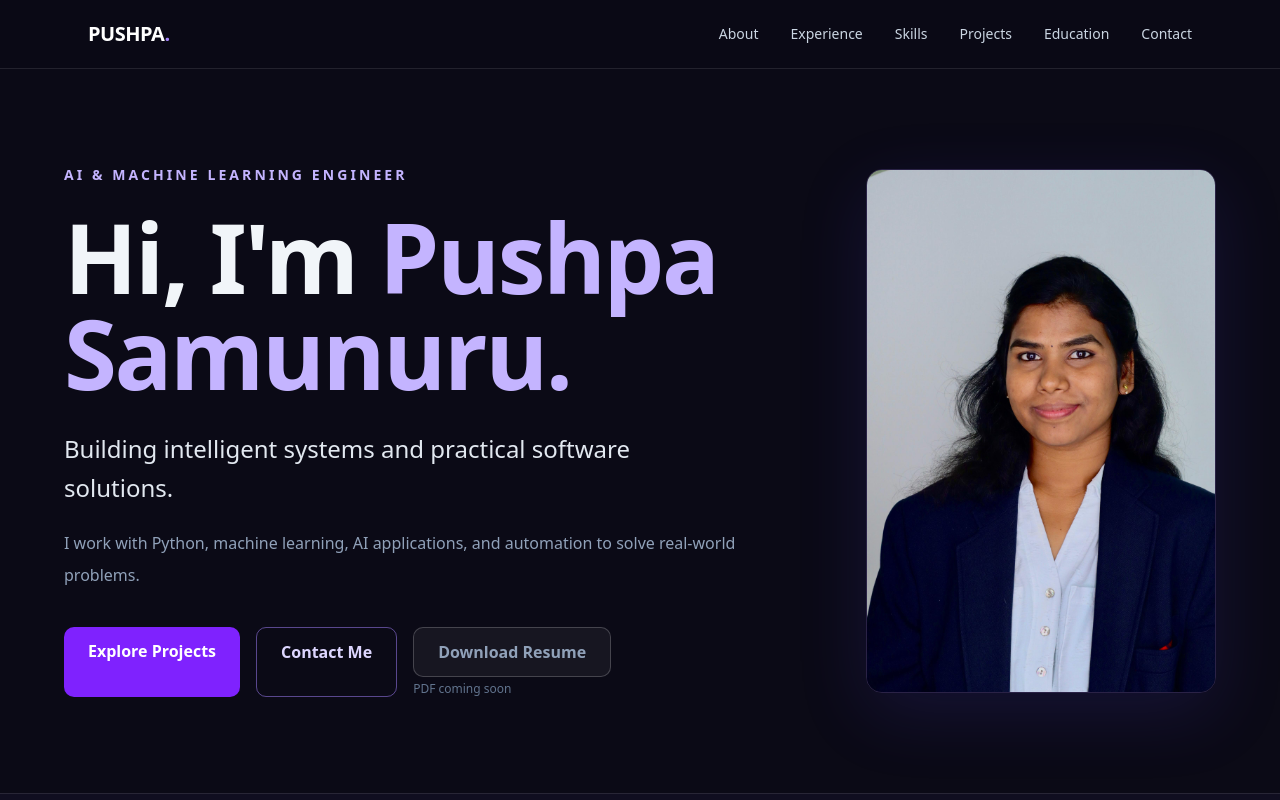
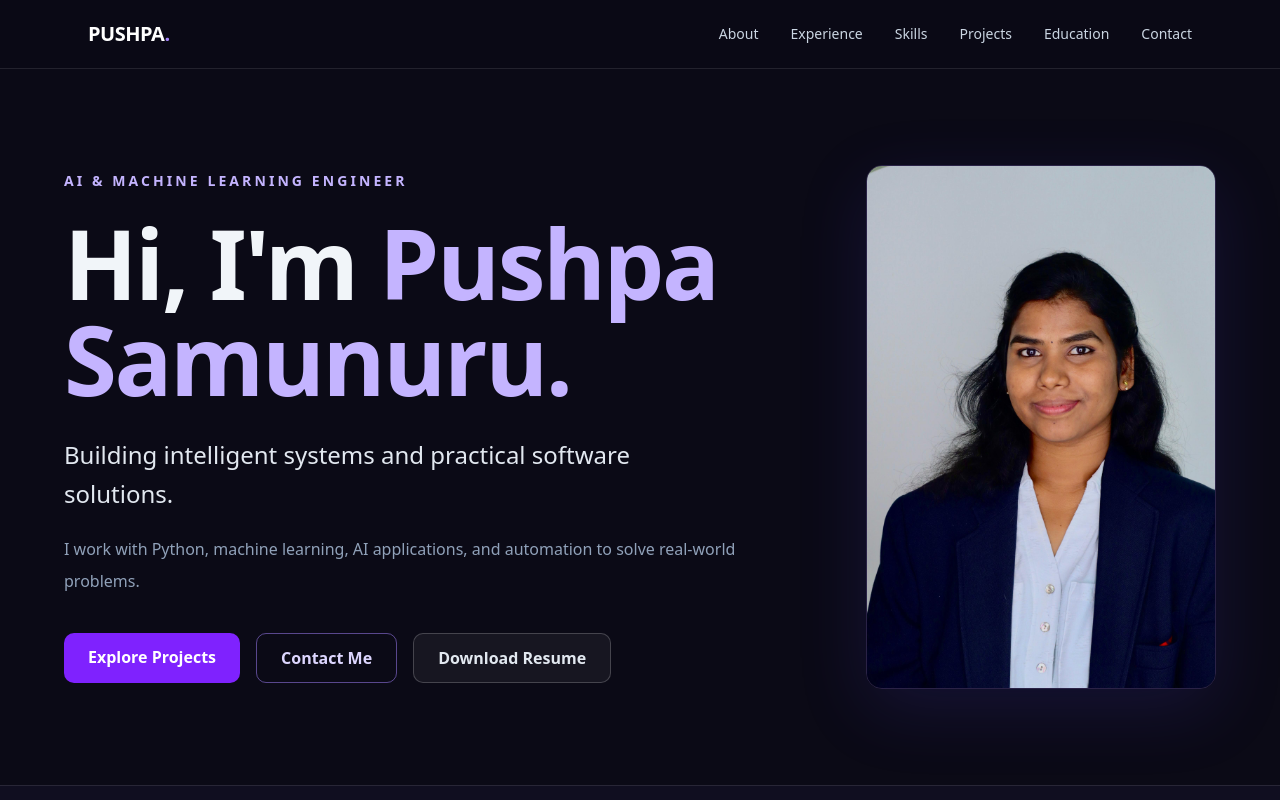
Before and after one commit to PushpaSamunuru/PortFolio, a Next.js app: page / in a window 1280 px wide. Shown: the top 800 px of the page. Built offline with nearby package versions, Linux system fonts and the light colour scheme.

Commit message:
Wire resume download button to uploaded PDF filename

```diff
--- a/app/page.js
+++ b/app/page.js
@@ -87,10 +87,9 @@ export default function Portfolio() {
             <a href="#projects" className="rounded-lg bg-violet-600 px-6 py-3 font-semibold text-white transition hover:bg-violet-500">Explore Projects</a>
             <a href="#contact" className="rounded-lg border border-violet-400/50 px-6 py-3 font-semibold text-violet-200 transition hover:bg-white/5">Contact Me</a>
             <div className="flex flex-col items-start gap-1">
-              <button type="button" disabled aria-label="Download Resume — resume PDF not yet available" title="Resume PDF coming soon" className="cursor-not-allowed rounded-lg border border-white/20 bg-white/5 px-6 py-3 font-semibold text-slate-400">
+              <a href="/Pushpa_Resume.pdf" download="Pushpa_Samunuru_Resume.pdf" className="rounded-lg border border-white/20 bg-white/5 px-6 py-3 font-semibold text-slate-200 transition hover:border-violet-400/50 hover:bg-white/10">
                 Download Resume
-              </button>
-              <span className="text-xs text-slate-500">PDF coming soon</span>
+              </a>
             </div>
           </div>
           </div>
```
